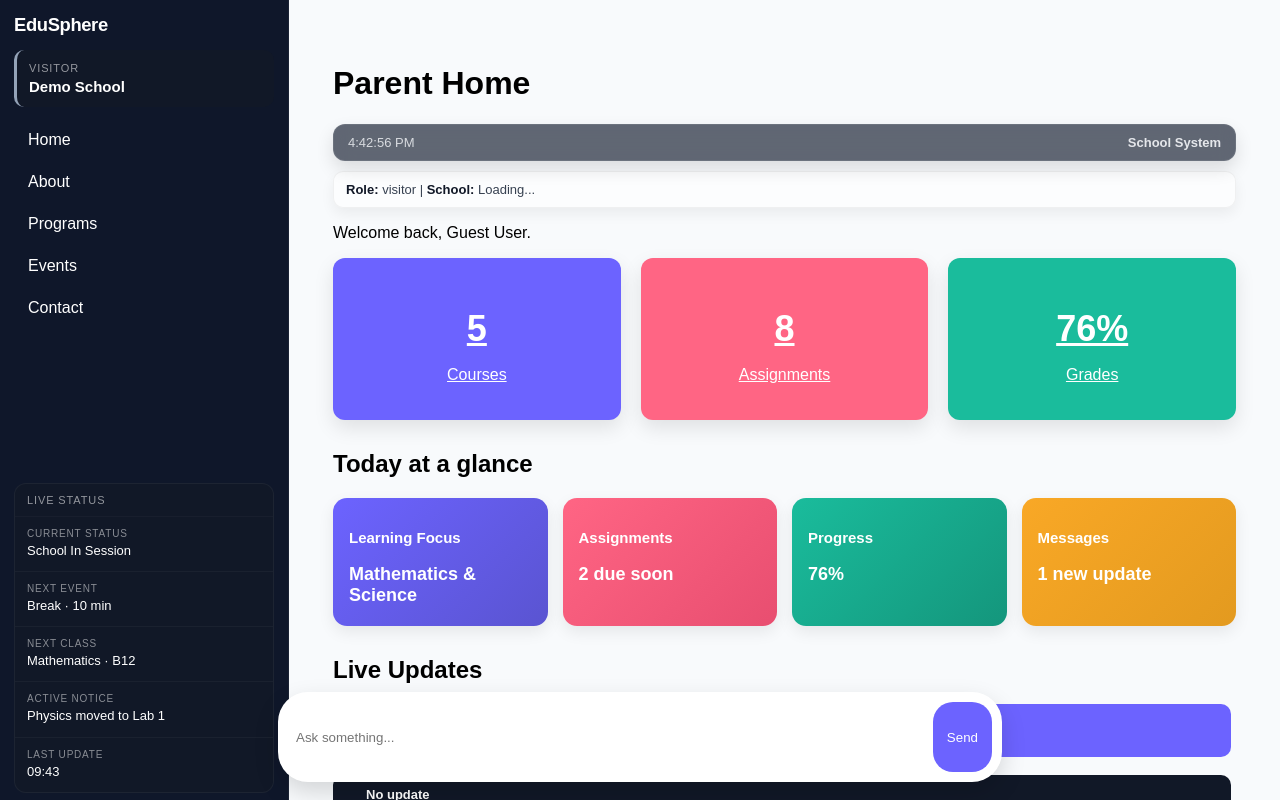
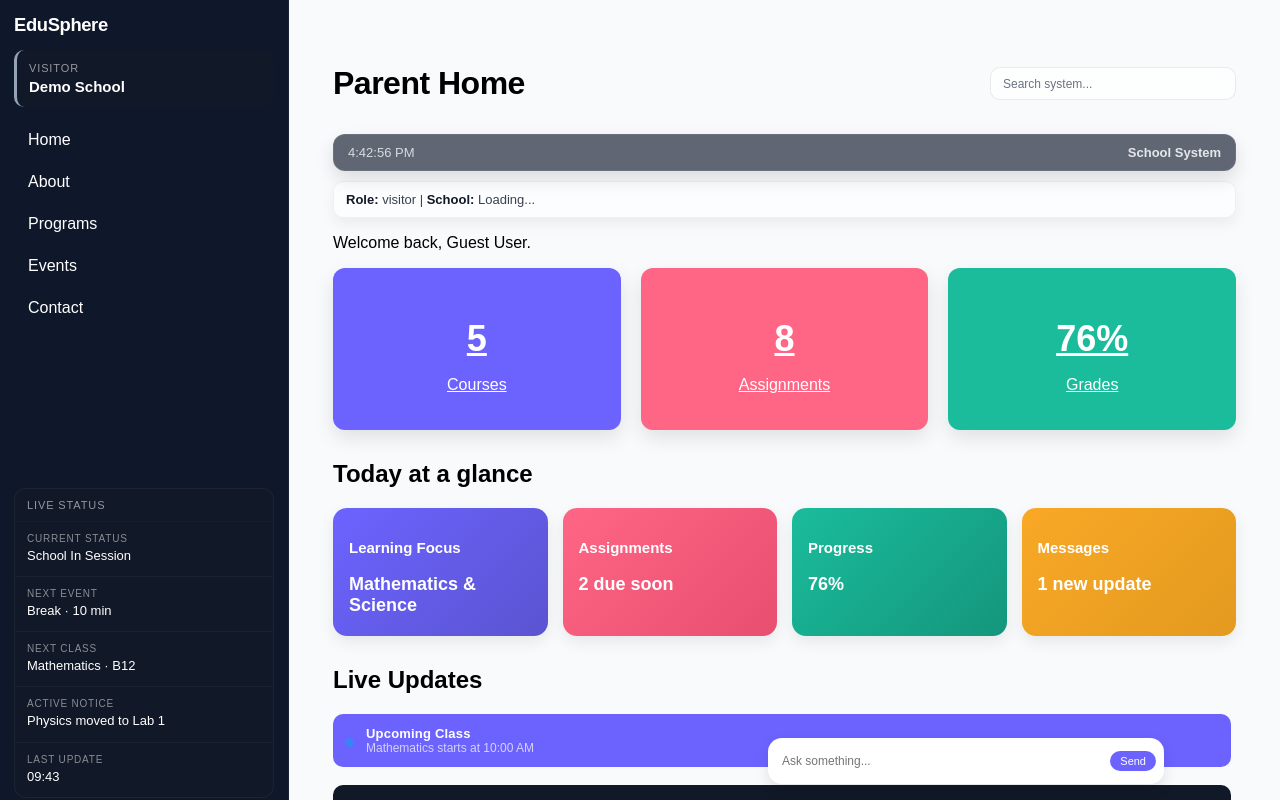
Before and after one commit to Amahle10/LMS-system, a React (Vite) app in the folder lms-learner-frontend/: page /dashboard in a window 1280 px wide. Shown: the top 800 px of the page. Built offline with nearby package versions, Linux system fonts and the light colour scheme.

Commit message:
add styles on homepage

```diff
--- a/lms-learner-frontend/src/pages/Dashboard.css
+++ b/lms-learner-frontend/src/pages/Dashboard.css
@@ -355,3 +355,291 @@
 .meta strong {
   color: #111827;
 }
+
+/* =========================
+   🔍 SEARCH BAR (TOP RIGHT ADD-ON)
+========================= */
+
+.dashboard-header {
+  position: relative;
+}
+
+/* container wrapper for header actions */
+.dashboard-actions {
+  position: absolute;
+  top: 0;
+  right: 0;
+
+  display: flex;
+  align-items: center;
+  gap: 10px;
+}
+
+/* search input */
+.dashboard-search {
+  width: 220px;
+  padding: 8px 12px;
+
+  border-radius: 10px;
+  border: 1px solid rgba(0, 0, 0, 0.08);
+
+  background: rgba(255, 255, 255, 0.75);
+  backdrop-filter: blur(10px);
+
+  font-size: 13px;
+  color: #111827;
+
+  outline: none;
+
+  transition: all 0.2s ease;
+}
+
+/* focus state */
+.dashboard-search:focus {
+  width: 260px;
+  border-color: rgba(108, 99, 255, 0.5);
+  box-shadow: 0 6px 18px rgba(108, 99, 255, 0.15);
+}
+
+/* search icon (optional if you add one later) */
+.dashboard-search::placeholder {
+  color: #6b7280;
+  font-size: 12px;
+}
+
+/* =========================
+   ✨ SUBTLE "SMART SYSTEM" FEEL (NO COLOR CHANGES)
+========================= */
+
+/* slight polish to header text */
+.dashboard-header h1 {
+  letter-spacing: -0.5px;
+}
+
+/* make system strip feel more "data panel" */
+.system-strip {
+  position: relative;
+  overflow: hidden;
+}
+
+.system-strip::before {
+  content: "";
+  position: absolute;
+  top: 0;
+  left: -50%;
+  width: 50%;
+  height: 100%;
+  background: linear-gradient(
+    90deg,
+    transparent,
+    rgba(255, 255, 255, 0.08),
+    transparent
+  );
+  animation: systemScan 6s linear infinite;
+}
+
+@keyframes systemScan {
+  0% {
+    left: -50%;
+  }
+  100% {
+    left: 120%;
+  }
+}
+
+/* feed title subtle system feel */
+.feed-title {
+  letter-spacing: 0.2px;
+}
+
+/* card hover refinement (no color change, just feel) */
+.dashboard-card {
+  transform-origin: center;
+}
+
+.dashboard-card:hover {
+  transform: translateY(-5px) scale(1.01);
+}
+
+/* =========================
+   SEARCH + HEADER LAYOUT (ONLY ADDITION)
+========================= */
+
+.dashboard-header {
+  position: relative;
+}
+
+.header-top {
+  display: flex;
+  justify-content: space-between;
+  align-items: center;
+  gap: 15px;
+}
+
+.dashboard-search {
+  width: 220px;
+  padding: 8px 12px;
+
+  border-radius: 10px;
+  border: 1px solid rgba(0, 0, 0, 0.08);
+
+  background: rgba(255, 255, 255, 0.75);
+  backdrop-filter: blur(10px);
+
+  font-size: 13px;
+  outline: none;
+
+  transition: 0.2s ease;
+}
+
+.dashboard-search:focus {
+  width: 260px;
+  box-shadow: 0 6px 18px rgba(0, 0, 0, 0.08);
+}
+
+.dashboard-search::placeholder {
+  color: #6b7280;
+}
+
+/* =========================
+   QUICK CHAT (REFINED / SMALLER)
+========================= */
+
+.quick-chat {
+  position: fixed;
+  bottom: 18px;
+  left: 50%;
+  transform: translateX(-50%);
+
+  display: flex;
+  align-items: center;
+  gap: 8px;
+
+  background: white;
+  padding: 6px 10px; /* reduced */
+  border-radius: 18px; /* slightly sharper, more system feel */
+
+  box-shadow: 0 8px 18px rgba(0,0,0,0.12);
+
+  width: min(520px, 80%); /* smaller + responsive */
+  height: 44px; /* 👈 key fix */
+
+  z-index: 999;
+}
+
+/* input becomes compact + clean */
+.quick-chat input {
+  flex: 1;
+  border: none;
+  outline: none;
+
+  padding: 6px 8px;
+  font-size: 13px;
+
+  background: transparent;
+}
+
+/* button becomes minimal */
+.quick-chat button {
+  background: #6C63FF;
+  color: white;
+
+  border: none;
+  padding: 6px 12px;
+
+  border-radius: 12px;
+  font-size: 12px;
+
+  cursor: pointer;
+}
+
+/* optional micro-interaction */
+.quick-chat button:hover {
+  transform: translateY(-1px);
+}
+
+/* =========================
+   QUICK CHAT (ULTRA COMPACT)
+========================= */
+
+.quick-chat {
+  position: fixed;
+  bottom: 16px;
+  left: 50%;
+  transform: translateX(-50%);
+
+  display: flex;
+  align-items: center;
+  gap: 6px;
+
+  background: white;
+
+  padding: 4px 8px;
+  border-radius: 14px;
+
+  box-shadow: 0 6px 14px rgba(0,0,0,0.10);
+
+  width: min(420px, 85%);
+  height: 38px;
+
+  z-index: 999;
+}
+
+/* input */
+.quick-chat input {
+  flex: 1;
+  border: none;
+  outline: none;
+
+  padding: 4px 6px;
+  font-size: 12px;
+
+  background: transparent;
+}
+
+/* button */
+.quick-chat button {
+  background: #6C63FF;
+  color: white;
+
+  border: none;
+  padding: 4px 10px;
+
+  border-radius: 10px;
+  font-size: 11px;
+
+  cursor: pointer;
+}
+
+/* subtle interaction */
+.quick-chat button:active {
+  transform: scale(0.97);
+}
+
+.quick-chat {
+  position: fixed;
+  bottom: 16px;
+
+  /* ✅ FIX: slight right shift but NOT full right alignment */
+
+  /* it should be at the center*/
+  right: 24px;
+  left: 60%;
+  transform: none;
+
+  display: flex;
+  align-items: center;
+  gap: 6px;
+
+  background: white;
+
+  padding: 4px 8px;
+  border-radius: 14px;
+
+  box-shadow: 0 6px 14px rgba(0,0,0,0.10);
+
+  width: min(380px, 85%);
+  height: 38px;
+
+  z-index: 999;
+}
--- a/lms-learner-frontend/src/pages/Dashboard.jsx
+++ b/lms-learner-frontend/src/pages/Dashboard.jsx
@@ -32,6 +32,7 @@ const Dashboard = () => {
 
   const [feed, setFeed] = useState([liveMessagesPool[0]]);
   const [chat, setChat] = useState("");
+  const [search, setSearch] = useState("");
   const [time, setTime] = useState(new Date());
 
   const cardsByRole = {
@@ -59,26 +60,22 @@ const Dashboard = () => {
 
   const cards = cardsByRole[safeRole] || cardsByRole.student;
 
-  // LIVE FEED (stable updates)
+  // LIVE FEED
   useEffect(() => {
     let index = 1;
 
     const interval = setInterval(() => {
       const next = liveMessagesPool[index % liveMessagesPool.length];
       index++;
-
       setFeed((prev) => [next, ...prev.slice(0, 4)]);
     }, 7000);
 
     return () => clearInterval(interval);
   }, []);
 
-  // LIVE TIME ONLY
+  // LIVE CLOCK
   useEffect(() => {
-    const timer = setInterval(() => {
-      setTime(new Date());
-    }, 1000);
-
+    const timer = setInterval(() => setTime(new Date()), 1000);
     return () => clearInterval(timer);
   }, []);
 
@@ -92,6 +89,9 @@ const Dashboard = () => {
 
       {/* HEADER */}
       <div className="dashboard-header">
+
+        {/* TOP BAR */}
+        <div className="header-top">
           <h1>
             {safeRole === "admin"
               ? "Admin Home"
@@ -102,7 +102,15 @@ const Dashboard = () => {
               : "Parent Home"}
           </h1>
 
-        {/* SYSTEM STRIP (ONLY TIME + SCHOOL) */}
+          <input
+            className="dashboard-search"
+            value={search}
+            onChange={(e) => setSearch(e.target.value)}
+            placeholder="Search system..."
+          />
+        </div>
+
+        {/* SYSTEM STRIP */}
         <div className="system-strip">
           <div>{time.toLocaleTimeString()}</div>
           <div>{school || "School System"}</div>
@@ -158,27 +166,21 @@ const Dashboard = () => {
         </div>
       </section>
 
-      {/* LIVE FEED (FIXED 4 SLOTS) */}
+      {/* LIVE FEED */}
       <section className="live-feed">
         <h2>Live Updates</h2>
 
         <div className="feed-container fixed-feed">
-
           {Array.from({ length: 4 }).map((_, i) => {
             const item = feed[i];
 
             return (
-              <div
-                key={i}
-                className={`feed-card ${item?.type || "empty"}`}
-              >
+              <div key={i} className={`feed-card ${item?.type || "empty"}`}>
                 <div className="feed-dot" />
-
                 <div>
                   <div className="feed-title">
                     {item?.title || "No update"}
                   </div>
-
                   <div className="feed-text">
                     {item?.text || "Waiting for system activity..."}
                   </div>
@@ -186,7 +188,6 @@ const Dashboard = () => {
               </div>
             );
           })}
-
         </div>
       </section>
 
```
Lines whose indentation alone changed are shown as unchanged.
